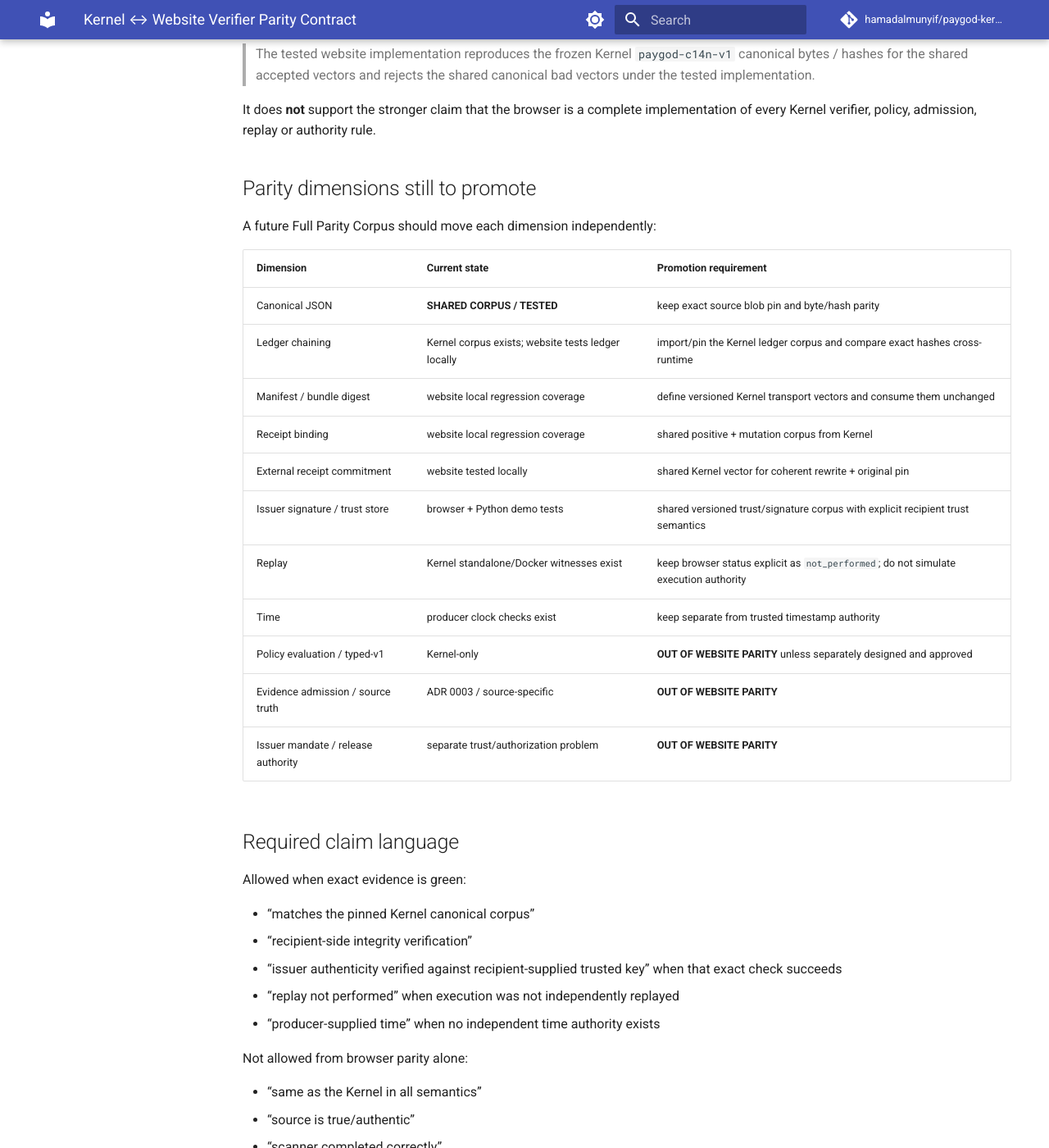
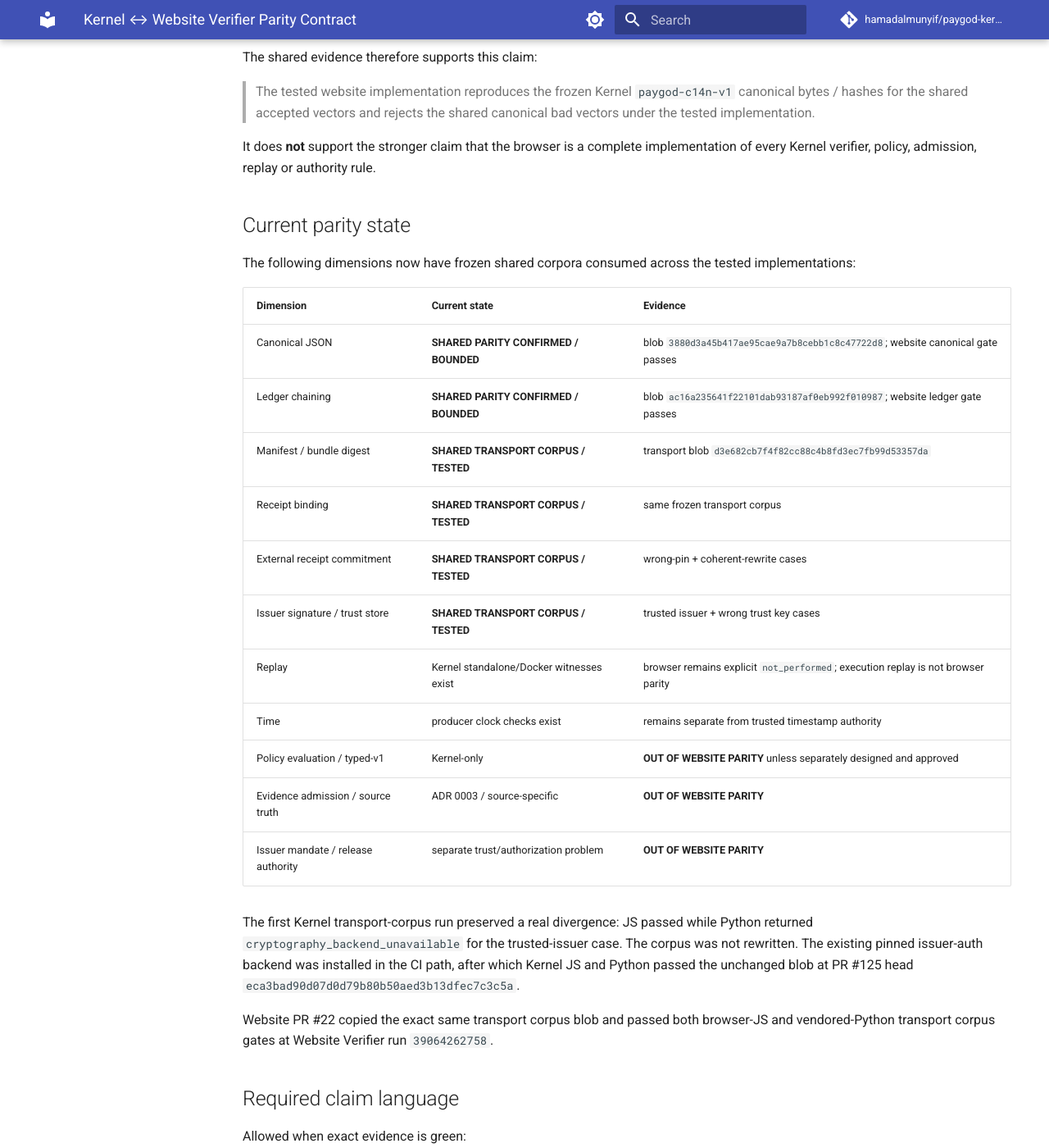
Before and after one commit to hamadalmunyif/paygod-kernel-mvp, an MkDocs documentation site: the page built from docs/WEB_VERIFIER_PARITY_CONTRACT.md, in a window 1280 px wide and 1400 px high, scrolled down 1845 px. Shown: the whole window at 82% size. Built offline with MkDocs 1.6.1 and Material for MkDocs 9.7.7, drawn with Linux system fonts in a browser that asks for light colours; comment, search, counter and statistics services are not loaded; some of the changed text lies outside the part shown.

Commit message:
docs(parity): record confirmed transport corpus and release-correlation gate

```diff
--- a/docs/WEB_VERIFIER_PARITY_CONTRACT.md
+++ b/docs/WEB_VERIFIER_PARITY_CONTRACT.md
@@ -28,6 +28,7 @@
 | `src/PayGod.Cli/Core/Canonicalizer.cs` | .NET implementation of `paygod-c14n-v1` | `52d4f67bb58e5d26ee690fdf52eec4196b6f0a99` |
 | `spec/test-vectors/canonical-json.json` | canonical accepted/rejected corpus | `3880d3a45b417ae95cae9a7b8cebb1c8c47722d8` |
 | `spec/test-vectors/ledger-chaining.json` | ledger canonical/hash corpus | `ac16a235641f22101dab93187af0eb992f010987` |
+| `spec/test-vectors/transport-parity-v1.json` | portable transport verifier corpus | `d3e682cb7f4f82cc88c4b8fd3ec7fb99d53357da` |
 
 `paygod-c14n-v1` is a restricted deterministic JSON profile, **not RFC 8785**. It accepts null, Boolean, string, array, object and safe integer values; rejects floating/exponent numeric forms and unsafe integers; requires NFC object/property names; and preserves string values without silent Unicode normalization.
 
@@ -57,23 +58,27 @@
 
 It does **not** support the stronger claim that the browser is a complete implementation of every Kernel verifier, policy, admission, replay or authority rule.
 
-## Parity dimensions still to promote
+## Current parity state
 
-A future Full Parity Corpus should move each dimension independently:
+The following dimensions now have frozen shared corpora consumed across the tested implementations:
 
-| Dimension | Current state | Promotion requirement |
+| Dimension | Current state | Evidence |
 | --- | --- | --- |
-| Canonical JSON | **SHARED CORPUS / TESTED** | keep exact source blob pin and byte/hash parity |
-| Ledger chaining | Kernel corpus exists; website tests ledger locally | import/pin the Kernel ledger corpus and compare exact hashes cross-runtime |
-| Manifest / bundle digest | website local regression coverage | define versioned Kernel transport vectors and consume them unchanged |
-| Receipt binding | website local regression coverage | shared positive + mutation corpus from Kernel |
-| External receipt commitment | website tested locally | shared Kernel vector for coherent rewrite + original pin |
-| Issuer signature / trust store | browser + Python demo tests | shared versioned trust/signature corpus with explicit recipient trust semantics |
-| Replay | Kernel standalone/Docker witnesses exist | keep browser status explicit as `not_performed`; do not simulate execution authority |
-| Time | producer clock checks exist | keep separate from trusted timestamp authority |
+| Canonical JSON | **SHARED PARITY CONFIRMED / BOUNDED** | blob `3880d3a45b417ae95cae9a7b8cebb1c8c47722d8`; website canonical gate passes |
+| Ledger chaining | **SHARED PARITY CONFIRMED / BOUNDED** | blob `ac16a235641f22101dab93187af0eb992f010987`; website ledger gate passes |
+| Manifest / bundle digest | **SHARED TRANSPORT CORPUS / TESTED** | transport blob `d3e682cb7f4f82cc88c4b8fd3ec7fb99d53357da` |
+| Receipt binding | **SHARED TRANSPORT CORPUS / TESTED** | same frozen transport corpus |
+| External receipt commitment | **SHARED TRANSPORT CORPUS / TESTED** | wrong-pin + coherent-rewrite cases |
+| Issuer signature / trust store | **SHARED TRANSPORT CORPUS / TESTED** | trusted issuer + wrong trust key cases |
+| Replay | Kernel standalone/Docker witnesses exist | browser remains explicit `not_performed`; execution replay is not browser parity |
+| Time | producer clock checks exist | remains separate from trusted timestamp authority |
 | Policy evaluation / typed-v1 | Kernel-only | **OUT OF WEBSITE PARITY** unless separately designed and approved |
 | Evidence admission / source truth | ADR 0003 / source-specific | **OUT OF WEBSITE PARITY** |
 | Issuer mandate / release authority | separate trust/authorization problem | **OUT OF WEBSITE PARITY** |
+
+The first Kernel transport-corpus run preserved a real divergence: JS passed while Python returned `cryptography_backend_unavailable` for the trusted-issuer case. The corpus was not rewritten. The existing pinned issuer-auth backend was installed in the CI path, after which Kernel JS and Python passed the unchanged blob at PR #125 head `eca3bad90d07d0d79b80b50aed3b13dfec7c3c5a`.
+
+Website PR #22 copied the exact same transport corpus blob and passed both browser-JS and vendored-Python transport corpus gates at Website Verifier run `39064262758`.
 
 ## Required claim language
 
@@ -110,14 +115,16 @@
 
 ## Next falsifiable milestone
 
-Create a versioned Full Parity Corpus that extends beyond canonical JSON to ledger, manifest/bundle, receipt binding, external receipt commitment and issuer-auth/trust cases. Run the same frozen corpus through .NET Kernel/reference tooling, standalone Python verifier and browser verifier.
+The next milestone is no longer another local parity vector. It is **exact-SHA release correlation**:
 
-A valid outcome may be either:
+1. merge the Kernel-owned corpus and documentation through controlled reviewed PRs;
+2. merge website parity changes in dependency order;
+3. require a push-triggered Website Verifier on the exact merged production-branch SHA;
+4. require Vercel production deployment metadata to point to that exact SHA;
+5. perform live production smoke on the public routes;
+6. record the final merged Kernel and website SHAs in the Observatory evidence record.
 
-- `PARITY_CONFIRMED` for the scoped dimension, or
-- `DIVERGENCE_FOUND` with exact vector, implementation and bytes.
-
-Do not repair or normalize a divergence before preserving the failing witness.
+Until that release correlation is complete, parity is verified in source/CI but not yet described as deployed exact-SHA production evidence.
 
 ## Nonclaims
 
```
